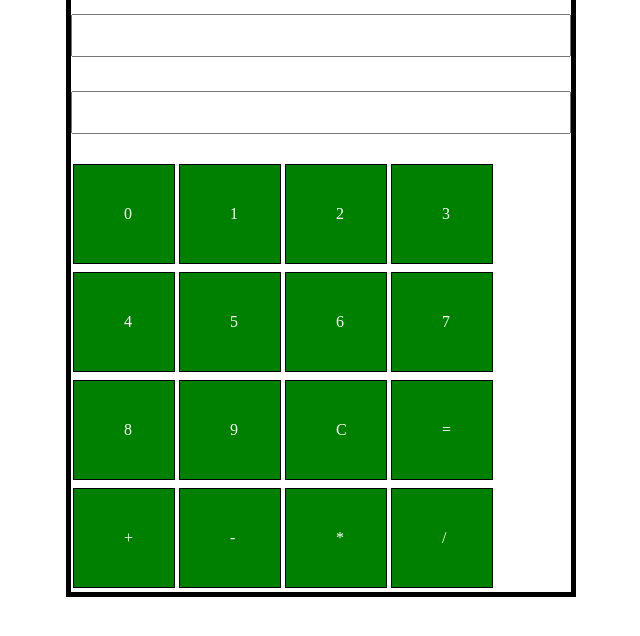
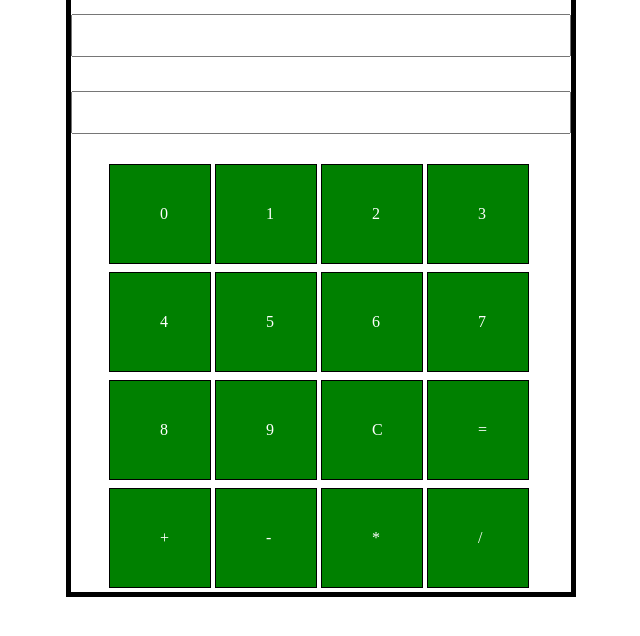
Before and after one commit to ddoliveiraa/ddoliveiraa.github.io, a plain HTML site: page PTW_JS_Calculadora/index.html in a window 1280 px wide. Shown: the part 108-744 px from the top of the page, without its empty margins (319-959 px from the left). Drawn offline with Linux system fonts and the light colour scheme.

Commit message:
Fix center

```diff
--- a/PTW_JS_Calculadora/style.css
+++ b/PTW_JS_Calculadora/style.css
@@ -30,6 +30,8 @@ input[type=text] {
 .botoes-container{
   border: none;
   display: grid;
+  margin-left: 36px;
+  margin-right: 36px;
   grid-template-columns: auto auto auto auto;
 }
 
```
